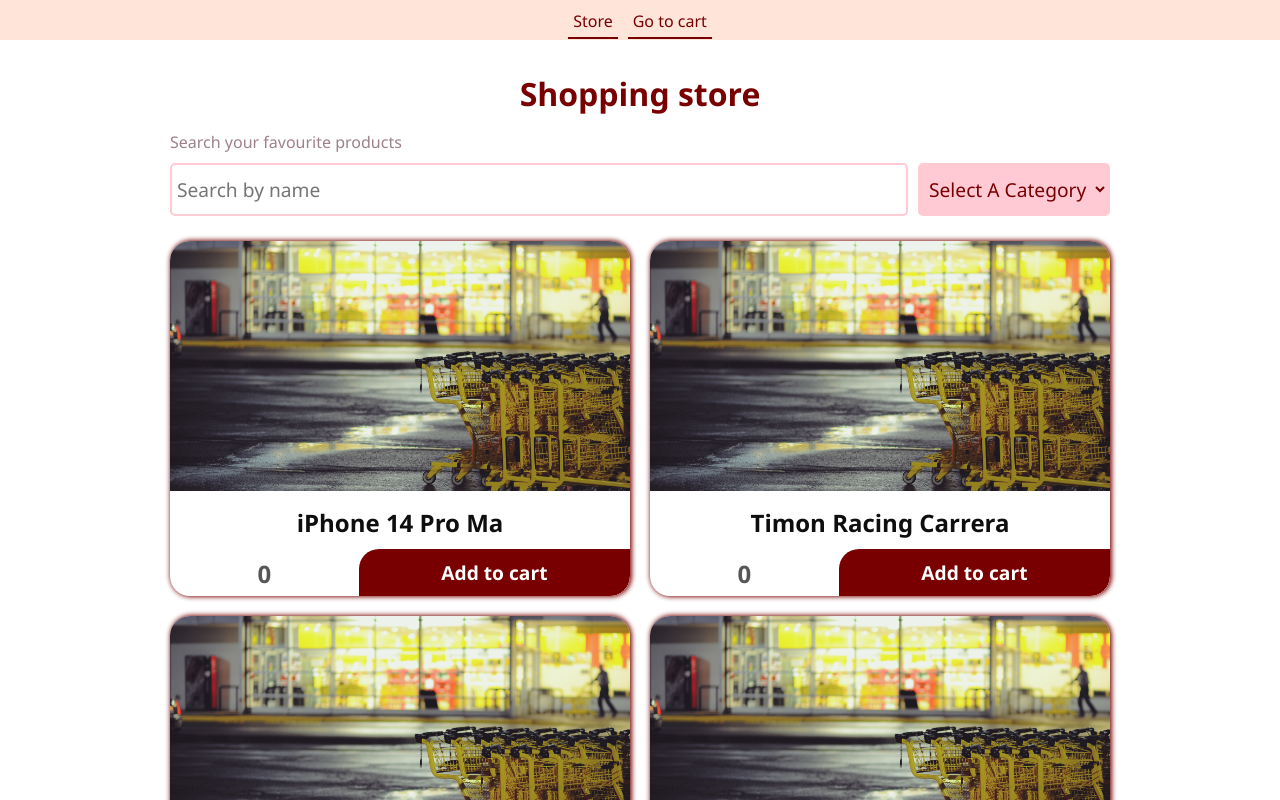
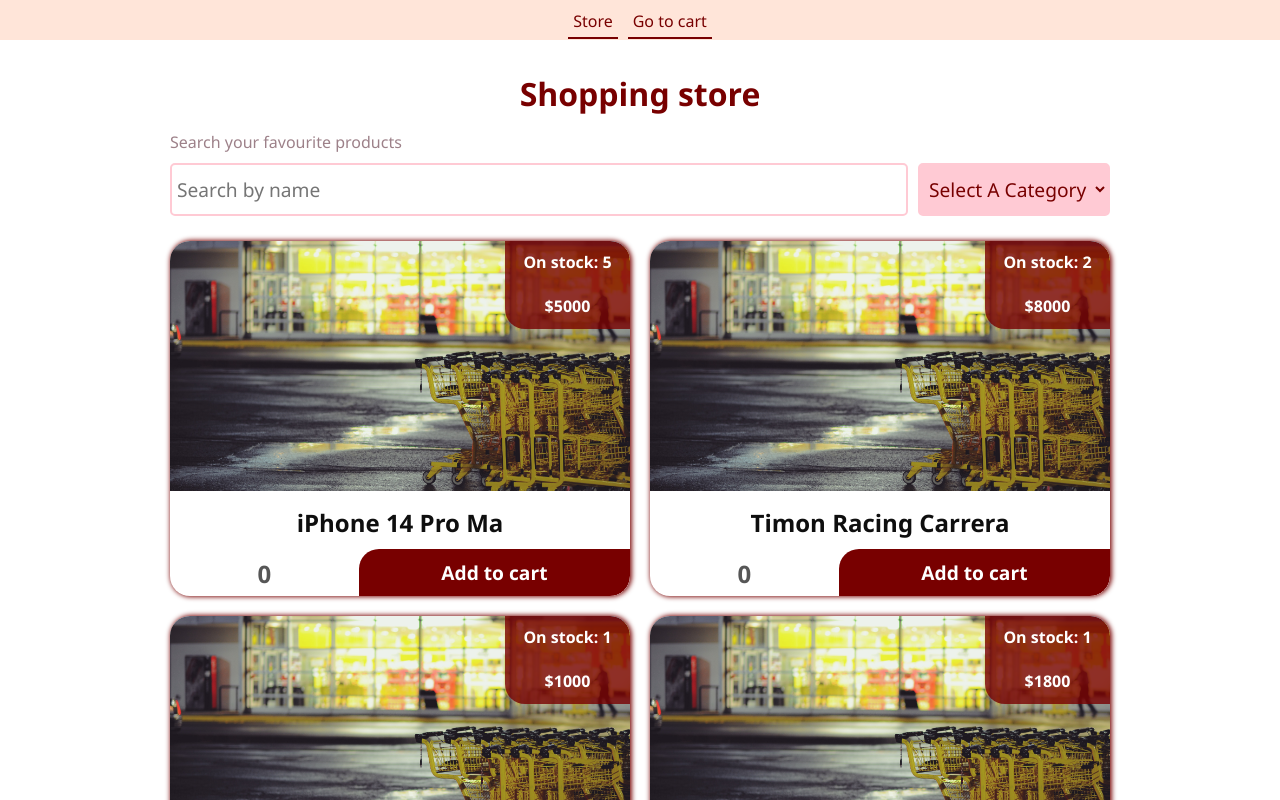
Before and after one commit to mperezs06408/alternova-shop, a React (Vite) app: page / in a window 1280 px wide. Shown: the top 800 px of the page. Built offline with nearby package versions, Linux system fonts and the light colour scheme; data requests are answered from the project's data file.

Commit message:
Feature (Product store): Add label for stock and price of the product

```diff
--- a/src/api/__7c320e9a-da32-4453-bcec-d29a0d8e5e0f.json
+++ /dev/null
@@ -1 +0,0 @@
-{"id":"7c320e9a-da32-4453-bcec-d29a0d8e5e0f","date":"2023-01-25T21:16:42.802-05:00","total_order_products":2,"products":[{"name":"iPhone 14 Pro Ma","quantity":1,"unitPrice":5000,"totalPrice":5000},{"name":"Timon Racing Carrera","quantity":1,"unitPrice":8000,"totalPrice":8000}],"total_order_price":13000}
--- a/src/api/db.json
+++ b/src/api/db.json
@@ -55,26 +55,5 @@
       "type": "building"
     }
   ],
-  "orders": [
-    {
-      "id": "7c320e9a-da32-4453-bcec-d29a0d8e5e0f",
-      "date": "2023-01-25T21:16:42.802-05:00",
-      "total_order_products": 2,
-      "products": [
-        {
-          "name": "iPhone 14 Pro Ma",
-          "quantity": 1,
-          "unitPrice": 5000,
-          "totalPrice": 5000
-        },
-        {
-          "name": "Timon Racing Carrera",
-          "quantity": 1,
-          "unitPrice": 8000,
-          "totalPrice": 8000
-        }
-      ],
-      "total_order_price": 13000
-    }
-  ]
+  "orders": []
 }
--- a/src/components/molecules/ProductCard/ProductCard.scss
+++ b/src/components/molecules/ProductCard/ProductCard.scss
@@ -33,4 +33,34 @@
         font-weight: bold;
         padding: 8px 5px 2px;
     }
+
+    &__stock{
+        position: absolute !important;
+        top: 0;
+        right: 0;
+        background-color: rgba($barn-red, .8);
+        color: #fff;
+        font-size: 1rem;
+        font-weight: bold;
+        line-height: 1.2;
+        width: 125px;
+        height: 44px;
+        padding: 12px;
+        border-radius: 0 20px 0 0;
+    }
+
+    &__price{
+        position: absolute !important;
+        top: 44px;
+        right: 0;
+        background-color: rgba($barn-red, .8);
+        color: #fff;
+        font-size: 1rem;
+        font-weight: bold;
+        line-height: 1.2;
+        width: 125px;
+        height: 44px;
+        padding: 12px;
+        border-radius: 0 0 0 20px;
+    }
 }
--- a/src/components/molecules/ProductCard/index.jsx
+++ b/src/components/molecules/ProductCard/index.jsx
@@ -3,6 +3,8 @@ import './ProductCard.scss'
 
 function ProductCard({
     name,
+    stock,
+    price,
     quantitySelected = () => '',
     buttons
 }){
@@ -11,8 +13,10 @@ function ProductCard({
             className="product"
         >
             <img src={DummyImg} alt="Cart img for test" className="product__img" />
+            <div className='product__stock'>On stock: {stock}</div>
+            <div className='product__price'>${price}</div>
             <h2 className="product__name">{name}</h2>
-            <p className="product__stock">{quantitySelected()}</p>
+            <p className="product__quantity">{quantitySelected()}</p>
             {buttons()}
         </li>
     )
--- a/src/pages/ProductStore/index.jsx
+++ b/src/pages/ProductStore/index.jsx
@@ -114,6 +114,8 @@ function ProductStore() {
                         <ProductCard
                             key={it.name}
                             name={it.name}
+                            stock={it.stock}
+                            price={it.unit_price}
                             quantitySelected={() => getQuantitySelected(it.name) }
                             buttons={
                                 () => (
```
